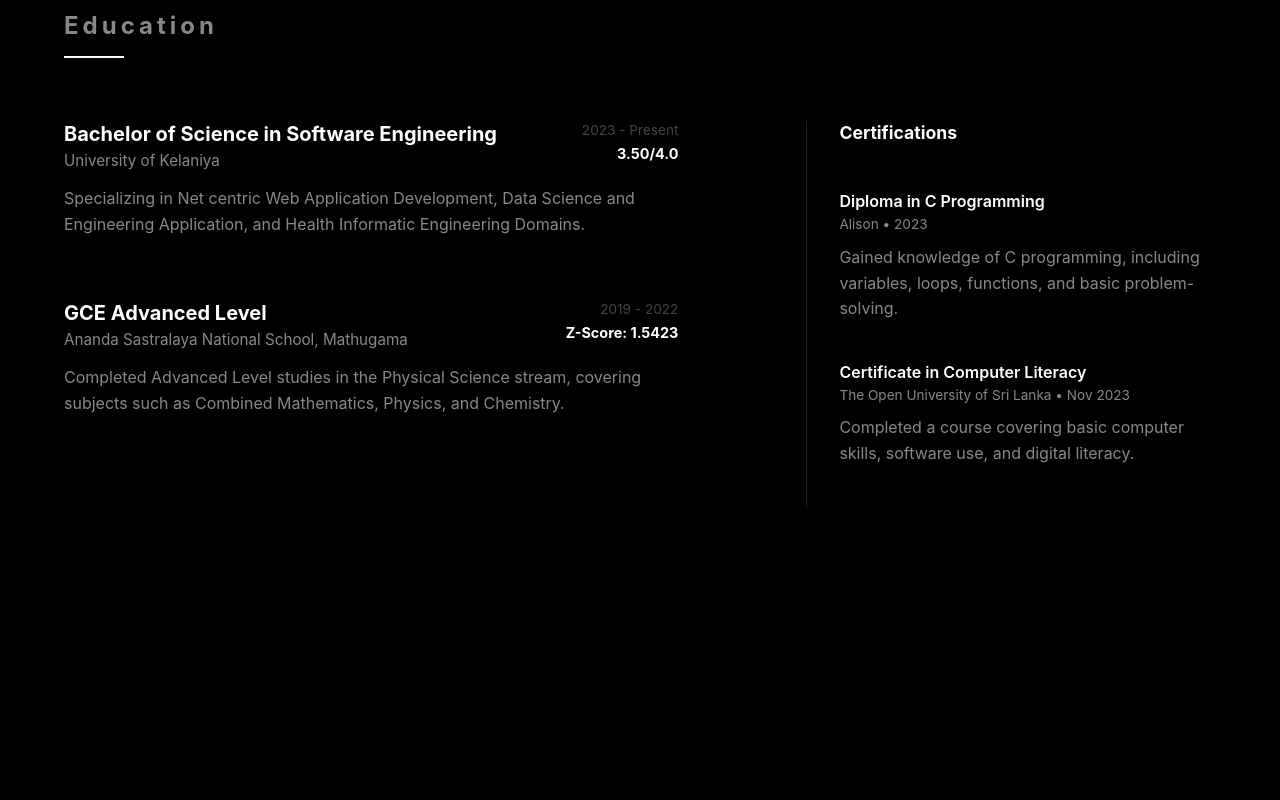
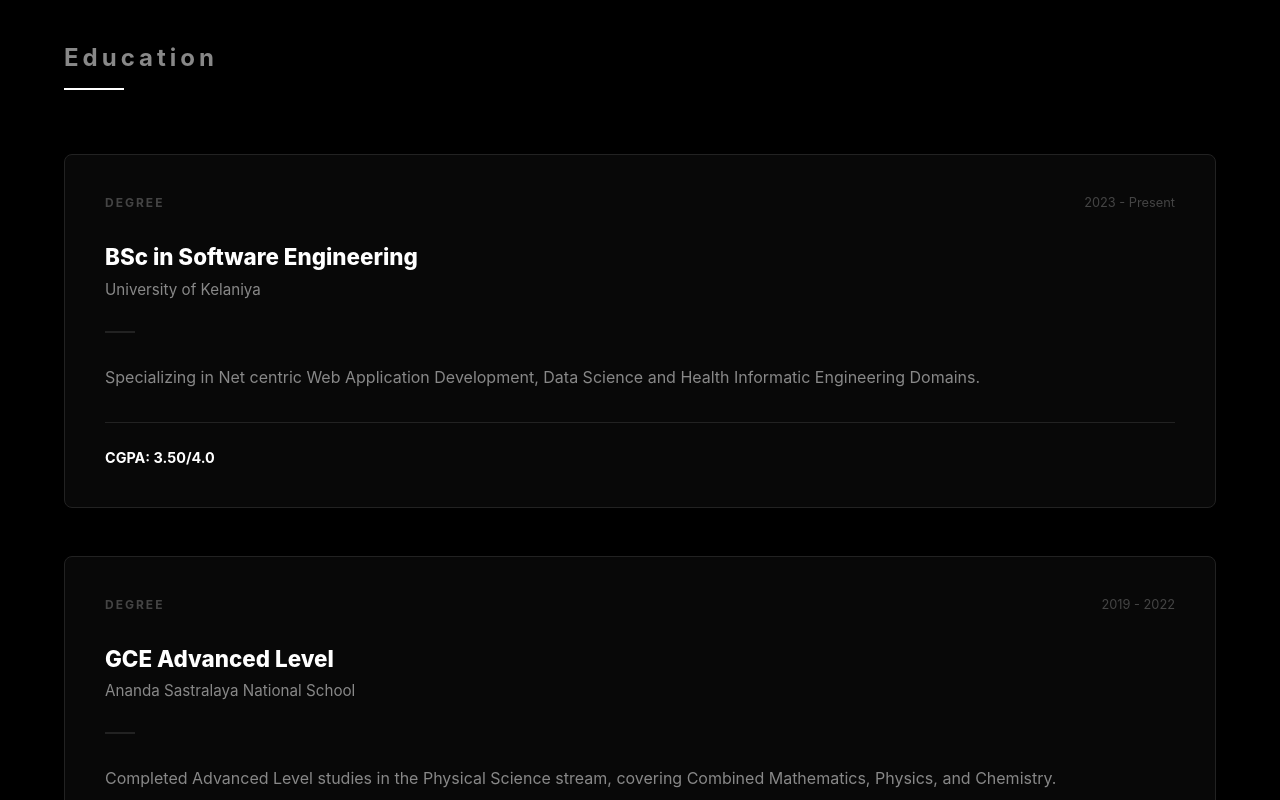
Before and after one commit to ThisariHewage/my_portfolio, a React (Vite) app: page / in a window 1280 px wide. Shown: the part 2020-2820 px from the top of the page. Before the commit the page ends 2655 px from the top, so only its background shows below. Built offline with nearby package versions, Linux system fonts and the light colour scheme.

Commit message:
Change UI in Education section

```diff
--- a/src/components/Education.css
+++ b/src/components/Education.css
@@ -1,5 +1,5 @@
 .education-section {
-  padding: 8rem 0;
+  padding: 10rem 0;
   background-color: var(--bg-dark);
 }
 
@@ -14,106 +14,104 @@
   background-color: var(--text-main);
 }
 
-.edu-grid-simple {
-  display: grid;
-  grid-template-columns: 1.5fr 1fr;
-  gap: 8rem;
-  align-items: start;
+.edu-cards-grid {
+  display: flex;
+  flex-direction: column;
+  gap: 3rem;
+  max-width: 1200px;
+  margin: 0;
 }
 
-.edu-item-simple {
-  margin-bottom: 4rem;
+.edu-card {
+  background-color: rgba(255, 255, 255, 0.03);
+  border: 1px solid var(--border);
+  padding: 2.5rem;
+  border-radius: 8px;
+  display: flex;
+  flex-direction: column;
+  transition: all 0.3s ease;
 }
 
-.edu-item-header {
+.edu-card:hover {
+  border-color: var(--text-main);
+  background-color: rgba(255, 255, 255, 0.06);
+  transform: translateY(-12px) translateX(8px);
+  box-shadow: 0 15px 30px rgba(0, 0, 0, 0.5);
+}
+
+.card-top {
   display: flex;
   justify-content: space-between;
-  align-items: flex-start;
-  margin-bottom: 1rem;
+  align-items: center;
+  margin-bottom: 2rem;
 }
 
-.edu-degree-simple {
-  font-size: 1.25rem;
+.card-type {
+  font-size: 0.75rem;
+  text-transform: uppercase;
+  letter-spacing: 2px;
+  color: var(--text-dim);
   font-weight: 700;
-  color: var(--text-main);
-  margin-bottom: 0.3rem;
 }
 
-.edu-institution-simple {
+.card-period {
+  font-size: 0.8rem;
+  color: var(--text-dim);
+}
+
+.card-title {
+  font-size: 1.4rem;
+  font-weight: 800;
+  color: var(--text-main);
+  margin-bottom: 0.5rem;
+  line-height: 1.3;
+}
+
+.card-institution {
   font-size: 0.95rem;
   color: var(--text-muted);
+  margin-bottom: 2rem;
 }
 
-.edu-meta-group {
-  text-align: right;
+.card-divider {
+  width: 30px;
+  height: 2px;
+  background-color: var(--border);
+  margin-bottom: 2rem;
 }
 
-.edu-date-simple {
-  display: block;
-  font-size: 0.85rem;
-  color: var(--text-dim);
-  margin-bottom: 0.3rem;
+.card-desc {
+  font-size: 1rem;
+  line-height: 1.6;
+  color: var(--text-muted);
+  margin-bottom: 2rem;
+  flex-grow: 1;
 }
 
-.edu-cgpa-simple {
+.card-footer {
+  margin-top: auto;
+  padding-top: 1.5rem;
+  border-top: 1px solid var(--border);
+}
+
+.card-meta {
   font-size: 0.9rem;
   font-weight: 700;
   color: var(--text-main);
 }
 
-.edu-desc-simple {
-  font-size: 1rem;
-  line-height: 1.6;
-  color: var(--text-muted);
-  max-width: 600px;
+@media (max-width: 1200px) {
+  .edu-cards-grid {
+    grid-template-columns: 1fr;
+  }
 }
 
-.cert-col {
-  padding-left: 2rem;
-  border-left: 1px solid var(--border);
-}
-
-.subsection-title {
-  font-size: 1.1rem;
-  font-weight: 700;
-  color: var(--text-main);
-  margin-bottom: 3rem;
-}
-
-.cert-item-simple {
-  margin-bottom: 2.5rem;
-}
-
-.cert-name-simple {
-  font-size: 1rem;
-  font-weight: 600;
-  color: var(--text-main);
-  margin-bottom: 0.3rem;
-}
-
-.cert-issuer-simple {
-  font-size: 0.85rem;
-  color: var(--text-muted);
-  margin-bottom: 0.8rem;
-}
-
-.cert-desc-simple {
-  font-size: 1rem;
-  line-height: 1.6;
-  color: var(--text-muted);
-  margin-top: 0.5rem;
-}
-
-@media (max-width: 1024px) {
-  .edu-grid-simple {
+@media (max-width: 768px) {
+  .edu-cards-grid {
     grid-template-columns: 1fr;
-    gap: 4rem;
   }
 
-  .cert-col {
-    padding-left: 0;
-    border-left: none;
-    border-top: 1px solid var(--border);
-    padding-top: 4rem;
+  .edu-card {
+    padding: 2rem;
   }
 }
--- a/src/components/Education.jsx
+++ b/src/components/Education.jsx
@@ -2,109 +2,78 @@ import { motion } from 'framer-motion';
 import './Education.css';
 
 const Education = () => {
-  const degrees = [
+  const items = [
     {
-      degree: 'Bachelor of Science in Software Engineering',
+      type: 'Degree',
+      title: 'BSc in Software Engineering',
       institution: 'University of Kelaniya',
       period: '2023 - Present',
-      cgpa: '3.50/4.0',
-      description: 'Specializing in Net centric Web Application Development, Data Science and Engineering Application, and Health Informatic Engineering Domains.'
+      description: 'Specializing in Net centric Web Application Development, Data Science and Health Informatic Engineering Domains.',
+      meta: 'CGPA: 3.50/4.0'
     },
     {
-      degree: 'GCE Advanced Level',
-      institution: 'Ananda Sastralaya National School, Mathugama',
+      type: 'Degree',
+      title: 'GCE Advanced Level',
+      institution: 'Ananda Sastralaya National School',
       period: '2019 - 2022',
-      cgpa: 'Z-Score: 1.5423',
-      description: 'Completed Advanced Level studies in the Physical Science stream, covering subjects such as Combined Mathematics, Physics, and Chemistry.'
+      description: 'Completed Advanced Level studies in the Physical Science stream, covering Combined Mathematics, Physics, and Chemistry.',
+      meta: 'Z-Score: 1.5423'
+    },
+    {
+      type: 'Certificate',
+      title: 'Diploma in C Programming',
+      institution: 'Alison',
+      period: '2023',
+      description: 'Gained knowledge of C programming, including variables, loops, functions, and basic problem-solving.',
+      meta: 'Grade: Distinction'
+    },
+    {
+      type: 'Certificate',
+      title: 'Certificate in Computer Literacy',
+      institution: 'Open University of Sri Lanka',
+      period: '2023',
+      description: 'Completed a course covering basic computer skills, software use, and digital literacy.',
+      meta: 'Certified'
     }
   ];
-
-  const certificates = [
-    {
-      name: 'Diploma in C Programming',
-      issuer: 'Alison',
-      year: '2023',
-      description: 'Gained knowledge of C programming, including variables, loops, functions, and basic problem-solving.'
-    },
-    {
-      name: 'Certificate in Computer Literacy',
-      issuer: 'The Open University of Sri Lanka',
-      year: 'Nov 2023',
-      description: 'Completed a course covering basic computer skills, software use, and digital literacy.'
-    }
-  ];
-
-  const fadeIn = {
-    initial: { opacity: 0, y: 20 },
-    whileInView: { opacity: 1, y: 0 },
-    viewport: { once: true },
-    transition: { duration: 0.6 }
-  };
 
   return (
     <section id="education" className="education-section">
       <div className="container">
         <motion.div
           className="section-header"
-          {...fadeIn}
+          initial={{ opacity: 0, y: 20 }}
+          whileInView={{ opacity: 1, y: 0 }}
+          viewport={{ once: true }}
+          transition={{ duration: 0.6 }}
         >
-          <h2 className="section-title">Education</h2>
+          <h2 className="section-title">Education </h2>
           <div className="title-line"></div>
         </motion.div>
 
-        <div className="edu-grid-simple">
-          <div className="edu-col">
-            {degrees.map((edu, index) => (
+        <div className="edu-cards-grid">
+          {items.map((item, index) => (
             <motion.div
               key={index}
-                className="edu-item-simple"
-                initial={{ opacity: 0, x: -20 }}
-                whileInView={{ opacity: 1, x: 0 }}
+              className="edu-card"
+              initial={{ opacity: 0, y: 20 }}
+              whileInView={{ opacity: 1, y: 0 }}
               viewport={{ once: true }}
               transition={{ duration: 0.6, delay: index * 0.1 }}
             >
-                <div className="edu-item-header">
-                  <div className="edu-title-group">
-                    <h3 className="edu-degree-simple">{edu.degree}</h3>
-                    <p className="edu-institution-simple">{edu.institution}</p>
+              <div className="card-top">
+                <span className="card-type">{item.type}</span>
+                <span className="card-period">{item.period}</span>
               </div>
-                  <div className="edu-meta-group">
-                    <span className="edu-date-simple">{edu.period}</span>
-                    <span className="edu-cgpa-simple">{edu.cgpa}</span>
-                  </div>
-                </div>
-                <p className="edu-desc-simple">{edu.description}</p>
-              </motion.div>
-            ))}
-          </div>
-
-          <motion.div
-            className="cert-col"
-            initial={{ opacity: 0, x: 20 }}
-            whileInView={{ opacity: 1, x: 0 }}
-            viewport={{ once: true }}
-            transition={{ duration: 0.6, delay: 0.2 }}
-          >
-            <h3 className="subsection-title">Certifications</h3>
-            <div className="cert-list">
-              {certificates.map((cert, index) => (
-                <motion.div
-                  key={index}
-                  className="cert-item-simple"
-                  initial={{ opacity: 0 }}
-                  whileInView={{ opacity: 1 }}
-                  viewport={{ once: true }}
-                  transition={{ duration: 0.4, delay: 0.4 + index * 0.05 }}
-                >
-                  <div className="cert-info">
-                    <h4 className="cert-name-simple">{cert.name}</h4>
-                    <p className="cert-issuer-simple">{cert.issuer} • {cert.year}</p>
-                    {cert.description && <p className="cert-desc-simple">{cert.description}</p>}
+              <h3 className="card-title">{item.title}</h3>
+              <p className="card-institution">{item.institution}</p>
+              <div className="card-divider"></div>
+              <p className="card-desc">{item.description}</p>
+              <div className="card-footer">
+                <span className="card-meta">{item.meta}</span>
               </div>
             </motion.div>
           ))}
-            </div>
-          </motion.div>
         </div>
       </div>
     </section>
@@ -114,4 +83,5 @@ const Education = () => {
 
 
 
+
 export default Education;
```
Lines whose indentation alone changed are shown as unchanged.
